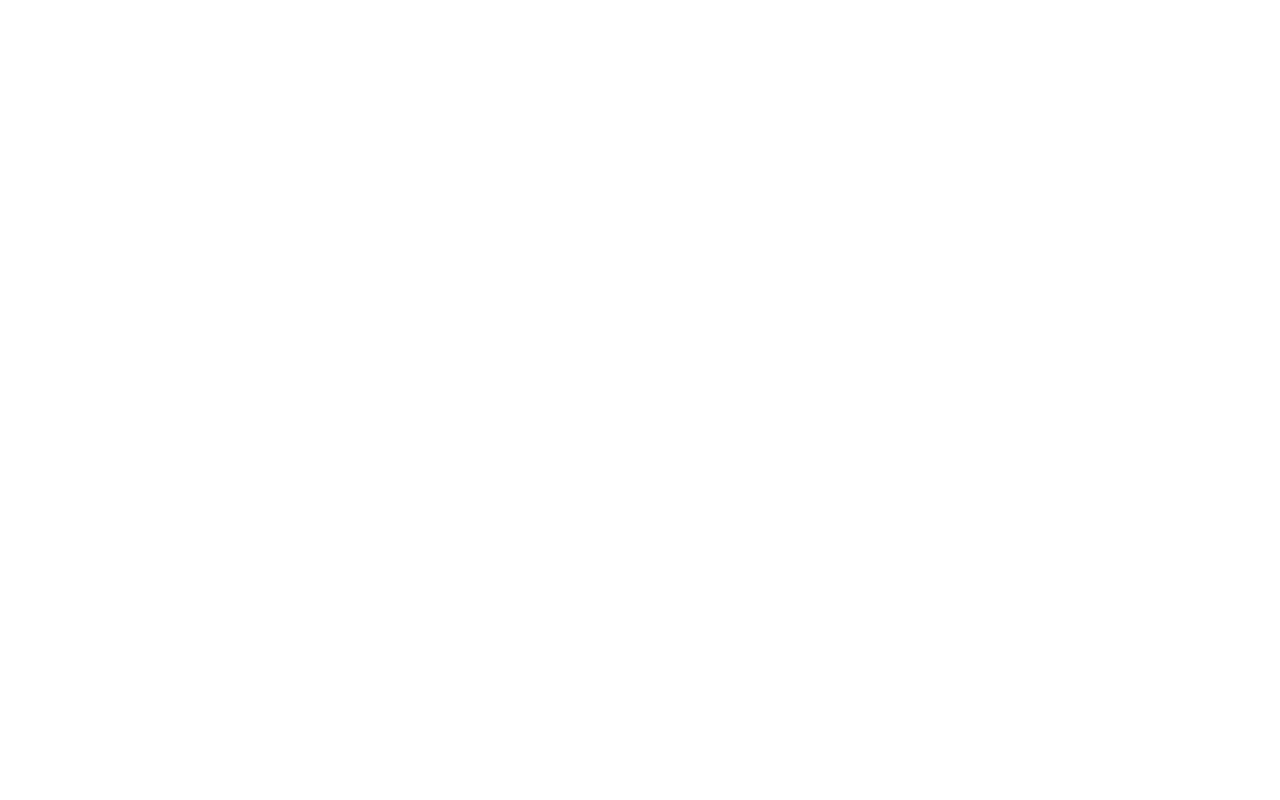
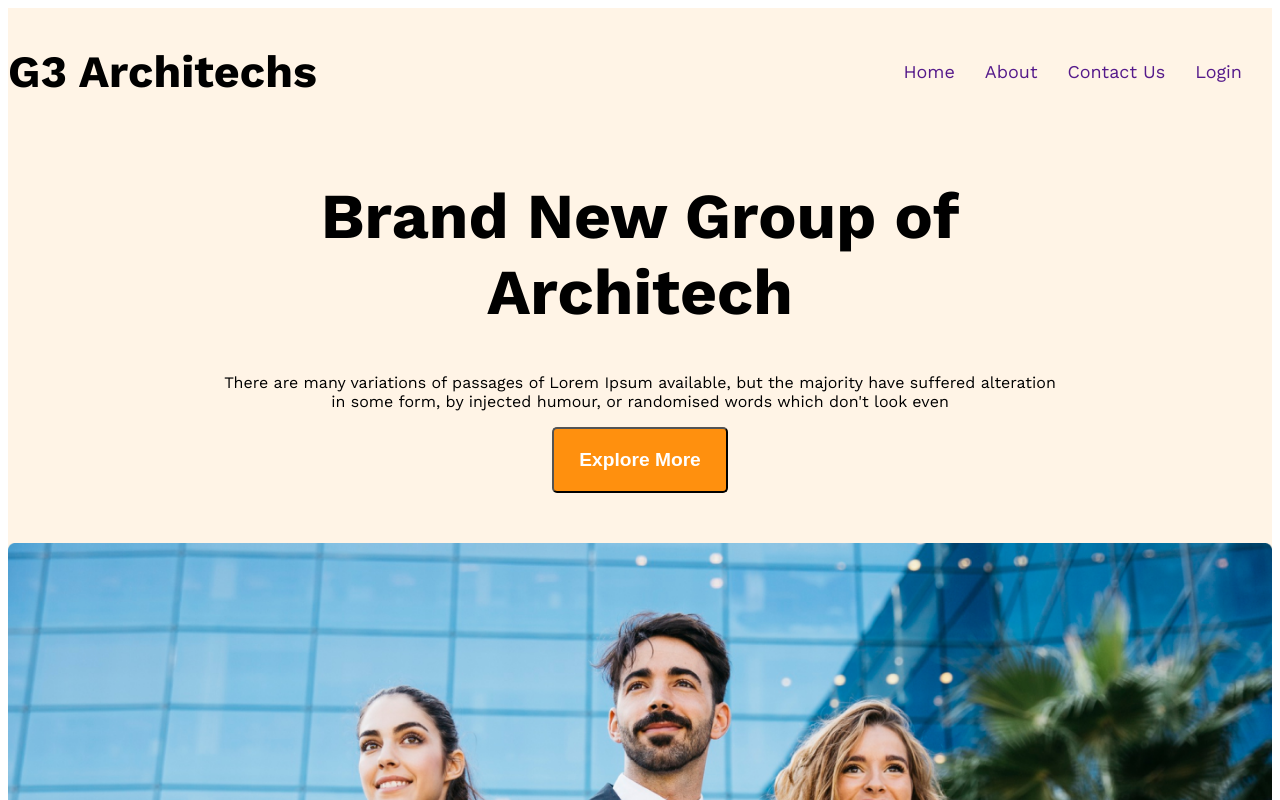
Before and after one commit to AYAS-MAHMUD/responsive-architechture, a plain HTML site: page index.html in a window 1280 px wide. Shown: the top 800 px of the page. Drawn offline with nearby package versions, Linux system fonts and the light colour scheme.

Commit message:
Added header section

```diff
--- a/index.html
+++ b/index.html
@@ -6,9 +6,25 @@
     <title>Architech</title>
     <link rel="stylesheet" href="style.css">
 </head>
-<body>
-    <header>
-
+<body class="work-sans">
+    <header class="header">
+        <nav class="navbar">
+            <h1 class="brand">G3 Architechs</h1>
+            <ul class="nav-links">
+                <li class="nav-item"><a href="" class="nav-link">Home</a></li>
+                <li class="nav-item"><a href="" class="nav-link">About</a></li>
+                <li class="nav-item"><a href="" class="nav-link">Contact Us</a></li>
+                <li class="nav-item"><a href="" class="nav-link">Login</a></li>
+            </ul>
+        </nav>
+        <div class="banner">
+            <div class="banner-contant">
+                <h1 class="banner-title">Brand New Group of Architech</h1>
+                <p class="banner-description">There are many variations of passages of Lorem Ipsum available, but the majority have suffered alteration in some form, by injected humour, or randomised words which don't look even</p>
+                <button class="btn-primary">Explore More</button>
+            </div>
+            <img class="banner-img" src="./images/banner.png" alt="">
+        </div>
     </header>
     <main>
 
--- a/style.css
+++ b/style.css
@@ -0,0 +1,71 @@
+@import url('https://fonts.googleapis.com/css2?family=Work+Sans:ital,wght@0,100..900;1,100..900&display=swap');
+.work-sans{
+  font-family: "Work Sans", sans-serif;
+  font-optical-sizing: auto;
+  font-weight: 400px;
+  font-style: normal;
+}
+:root{
+    --grey:#424242;
+    --bg-light: rgba(255,144,14,0.1);
+
+}
+.header{
+    background-color: var(--bg-light);
+}
+.navbar{
+    display: flex;
+    align-items: center;
+    justify-content: space-between;
+    max-width: 1440px;
+    margin: 0 auto;
+}
+.banner{
+    max-width: 1440px;
+    margin: 0 auto;
+}
+.banner-contant{
+    max-width: 850px;
+    margin: 0 auto;
+    text-align: center;
+}
+.banner-title{
+    font-size: 4rem;
+    font-weight: 700;
+}
+.btn-primary{
+     background-color: #FF900E;
+     color: white;
+     padding: 20px 25px;
+    font-size: 1.2rem;
+    font-weight: 600;
+    border-radius: 5px;
+    margin-bottom: 50px;
+}
+.banner-img{
+    width: 100%;
+}
+.brand{
+    font-weight: 700;
+    font-size: 2.8rem;
+}
+.nav-links{
+    display: flex;
+}
+.nav-item{
+    list-style: none;
+    margin-right: 30px;
+    font-size: 18px;
+}
+.nav-link{
+    text-decoration: none;
+}
+
+@media screen and (max-width:576px) {
+    .navbar, .nav-links{
+        flex-direction: column;
+    }
+    .navbar, .banner{
+        margin: 0 15px;
+    }
+}
```
